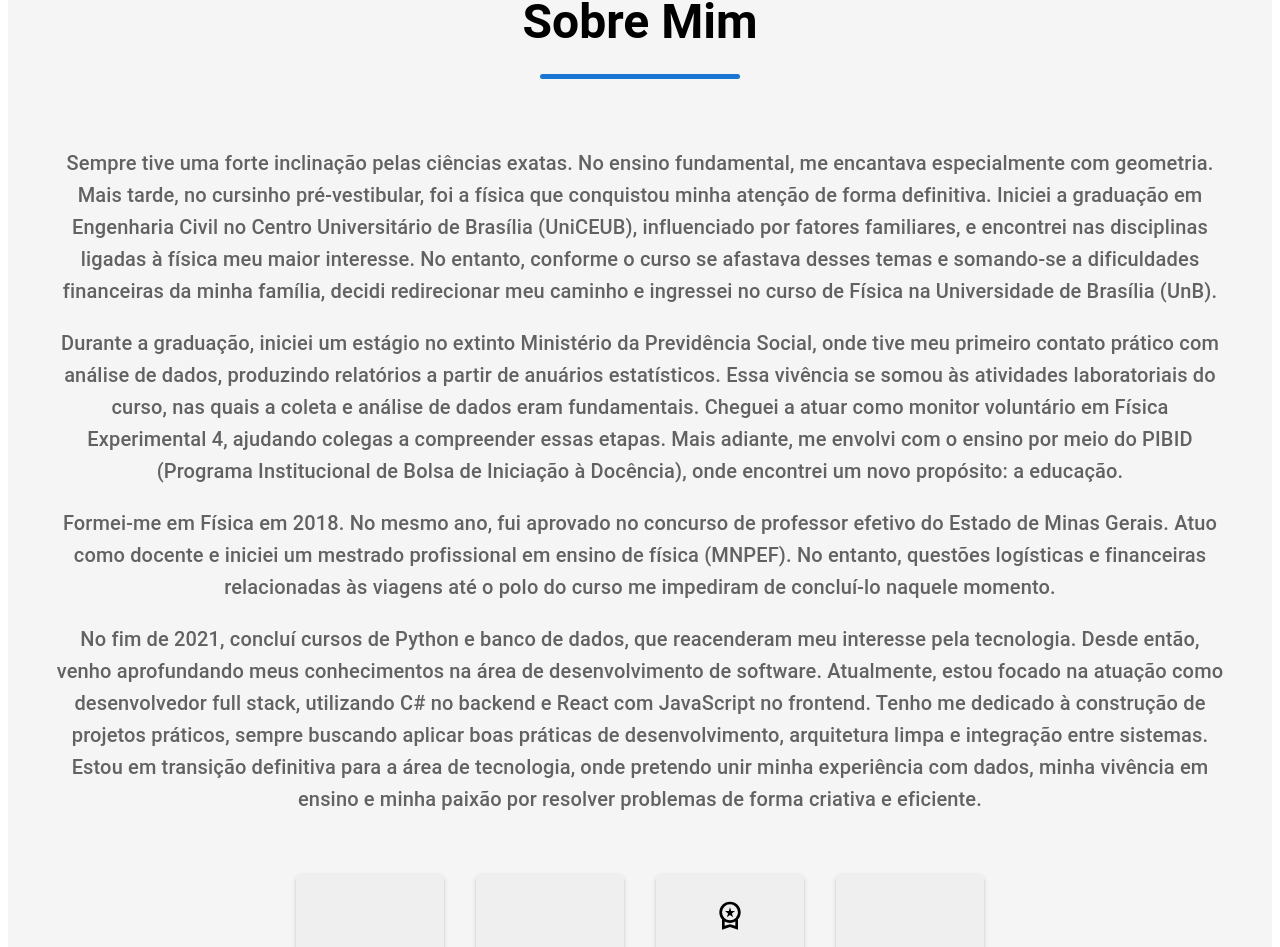
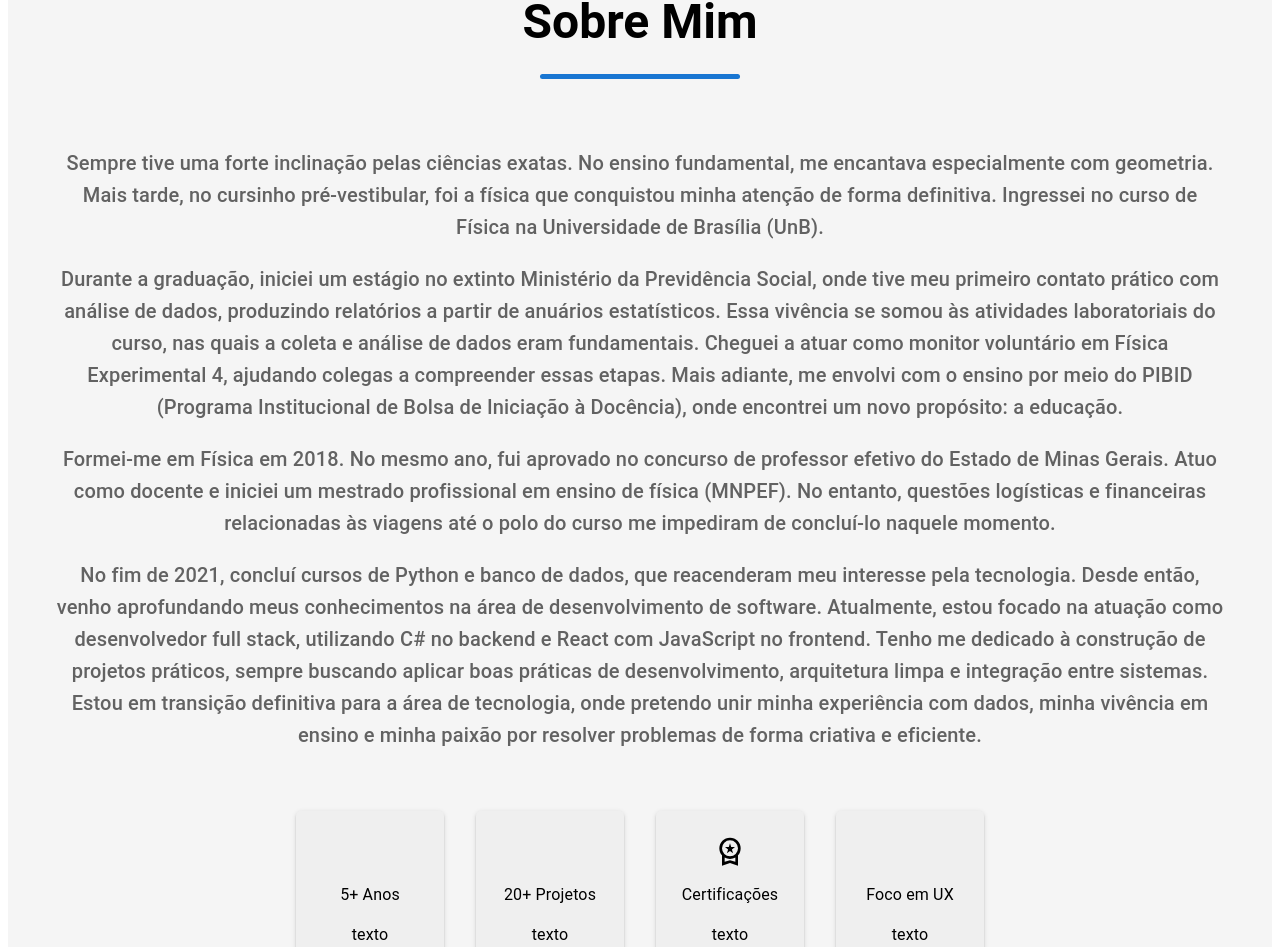
Before and after one commit to alexfvc/Portifolio2025, a React (Vite) app: page / in a window 1280 px wide. Shown: the part 1064-2011 px from the top of the page. Built offline with nearby package versions, Linux system fonts and the light colour scheme; some icons are missing.

Commit message:
correçãop no texto sobre mim

```diff
--- a/src/pages/home/index.tsx
+++ b/src/pages/home/index.tsx
@@ -161,7 +161,7 @@ const Home = () =>{
                 </Typography>
                 <Box minWidth={200} minHeight={5} bgcolor={alpha(primaryColors.primary.main,1)} borderRadius={5}></Box>
                 <Typography variant='h6' color='text.secondary' textAlign={'center'} p={3}>
-                    <p> Sempre tive uma forte inclinação pelas ciências exatas. No ensino fundamental, me encantava especialmente com geometria. Mais tarde, no cursinho pré-vestibular, foi a física que conquistou minha atenção de forma definitiva. Iniciei a graduação em Engenharia Civil no Centro Universitário de Brasília (UniCEUB), influenciado por fatores familiares, e encontrei nas disciplinas ligadas à física meu maior interesse. No entanto, conforme o curso se afastava desses temas e somando-se a dificuldades financeiras da minha família, decidi redirecionar meu caminho e ingressei no curso de Física na Universidade de Brasília (UnB).
+                    <p> Sempre tive uma forte inclinação pelas ciências exatas. No ensino fundamental, me encantava especialmente com geometria. Mais tarde, no cursinho pré-vestibular, foi a física que conquistou minha atenção de forma definitiva. Ingressei no curso de Física na Universidade de Brasília (UnB).
                     </p>
                     <p>Durante a graduação, iniciei um estágio no extinto Ministério da Previdência Social, onde tive meu primeiro contato prático com análise de dados, produzindo relatórios a partir de anuários estatísticos. Essa vivência se somou às atividades laboratoriais do curso, nas quais a coleta e análise de dados eram fundamentais. Cheguei a atuar como monitor voluntário em Física Experimental 4, ajudando colegas a compreender essas etapas. Mais adiante, me envolvi com o ensino por meio do PIBID (Programa Institucional de Bolsa de Iniciação à Docência), onde encontrei um novo propósito: a educação.
                     </p>
```
